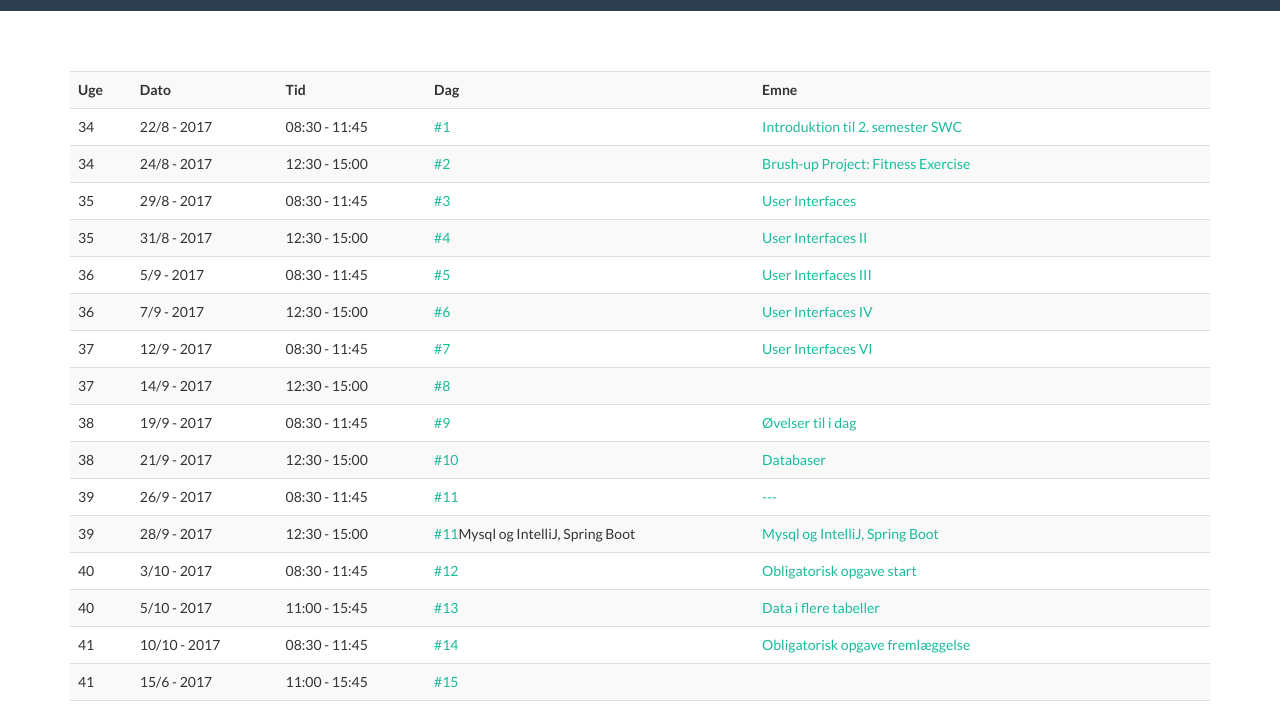
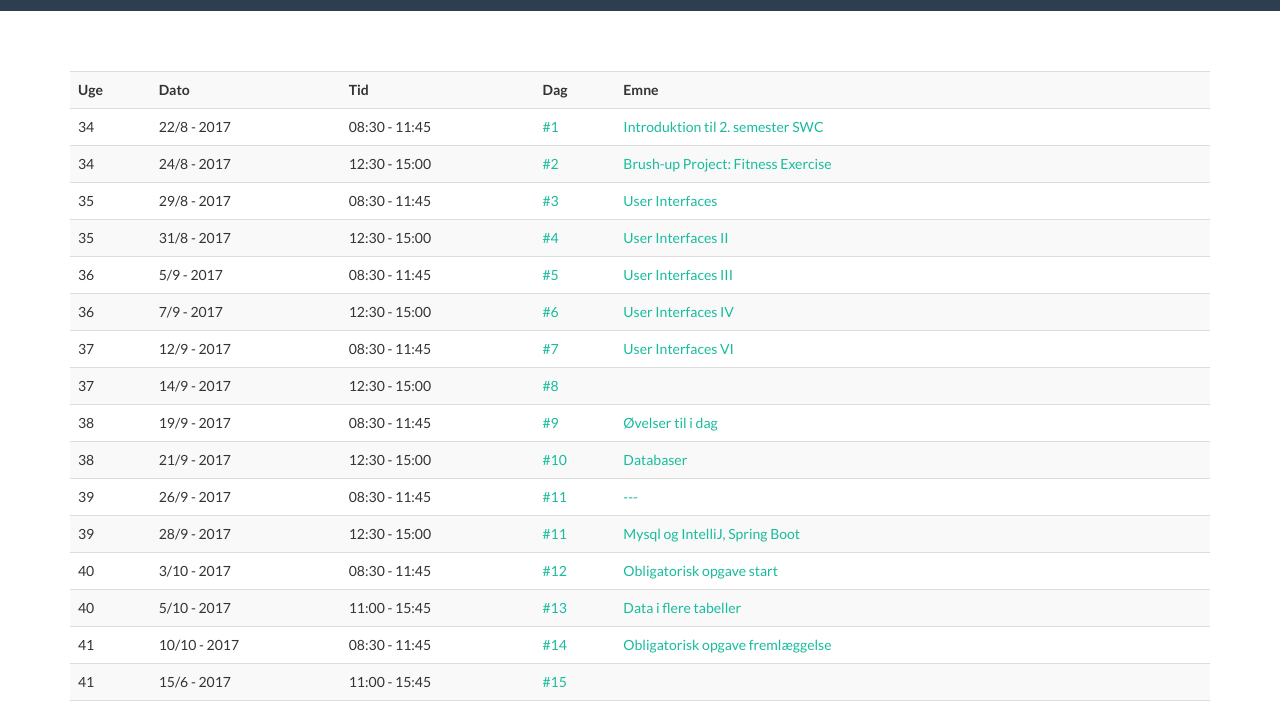
Before and after one commit to dat17v1/dat17v1.github.io, a plain HTML site: page index.html in a window 1280 px wide. Shown: the part 89-795 px from the top of the page. Drawn offline with nearby package versions, Linux system fonts and the light colour scheme.

Commit message:
obligatorisk

```diff
--- a/index.html
+++ b/index.html
@@ -168,7 +168,7 @@
                     <td>39</td>
                     <td>28/9 - 2017</td>
                     <td>12:30 - 15:00</td>
-                    <td><a href="https://github.com/dat17v1?utf8=%E2%9C%93&q=11&type=&language=">#11</a>Mysql og IntelliJ, Spring Boot</td>
+                    <td><a href="https://github.com/dat17v1?utf8=%E2%9C%93&q=11&type=&language=">#11</a></td>
                     <td><a href="https://github.com/dat17v1/2_11_mysql_spring">Mysql og IntelliJ, Spring Boot</a></td>
                 </tr>
                 <tr>
```
